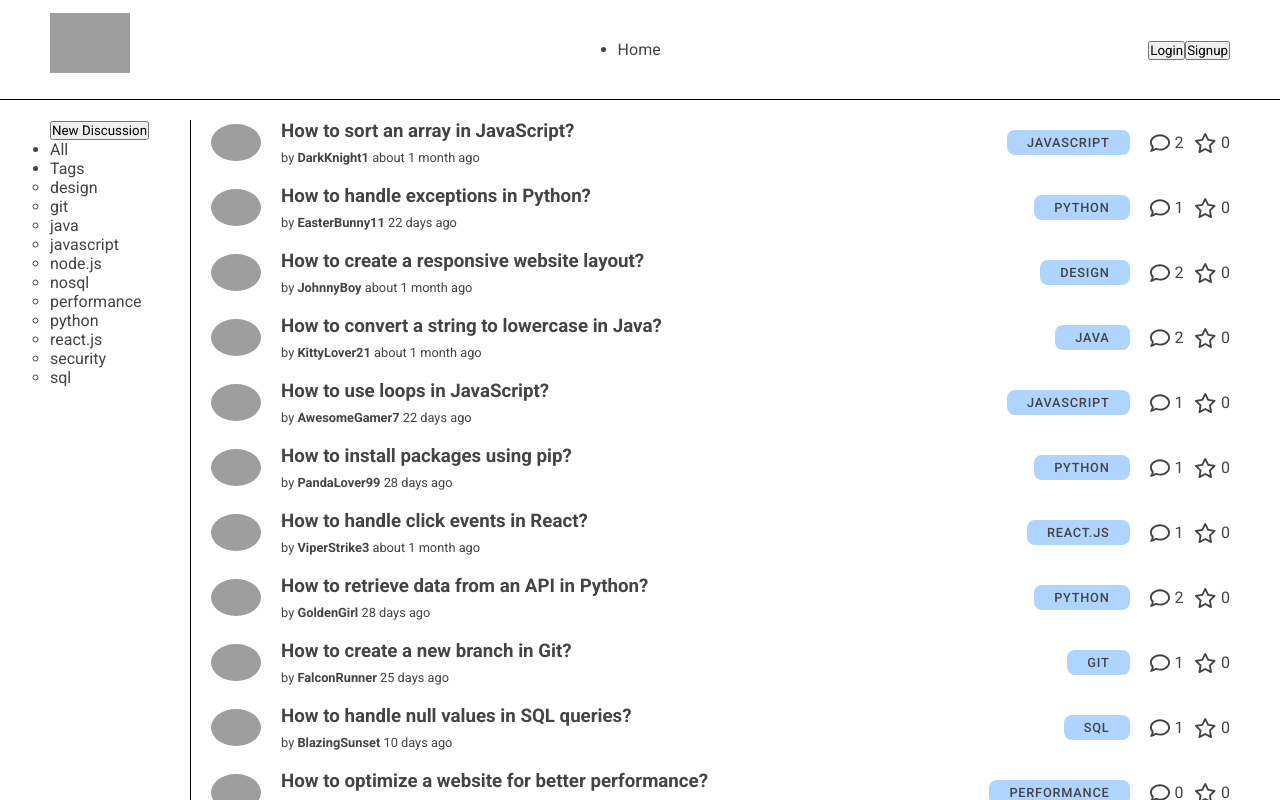
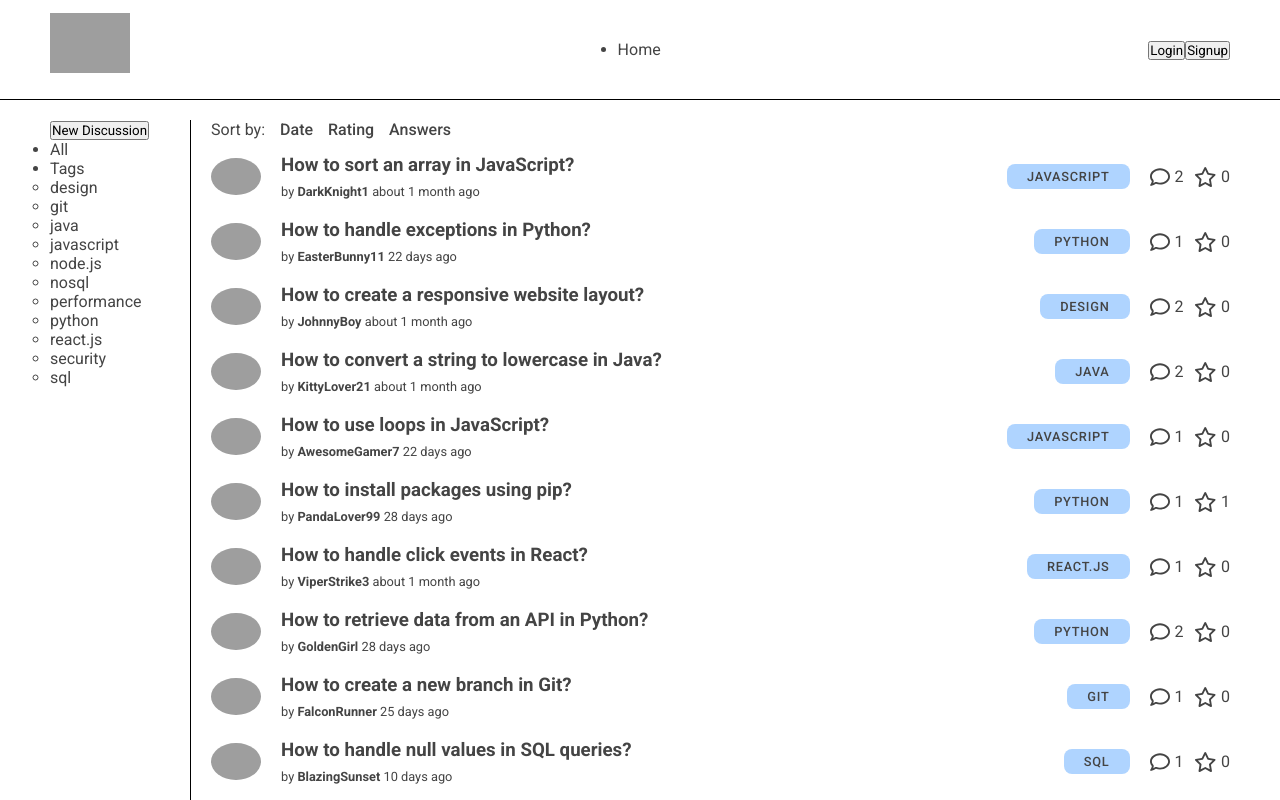
Before and after one commit to justasti/FEU6-galutinis-atsiskaitymas, a React (Vite) app: page / in a window 1280 px wide. Shown: the top 800 px of the page. Built offline with nearby package versions, Linux system fonts and the light colour scheme; data requests are answered from the project's data file; grey boxes are pictures that could not be loaded.

Commit message:
implement sorting by answers length and bidirectional sort

```diff
--- a/src/App.css
+++ b/src/App.css
@@ -27,3 +27,16 @@ a:hover {
 .login-to a {
   color: darkgoldenrod;
 }
+.sort-type {
+  display: flex;
+  gap: 15px;
+  margin-bottom: 15px;
+}
+.sort-type span {
+  font-weight: 500;
+  cursor: pointer;
+}
+.sort-type span:hover {
+  text-decoration: underline;
+  text-underline-offset: 4px;
+}
--- a/src/data.json
+++ b/src/data.json
@@ -60,7 +60,7 @@
       "datePosted": "2023-04-19T05:19:31Z",
       "isEdited": true,
       "dateEdited": "2023-04-21T15:02:16Z",
-      "ratings": [],
+      "ratings": [{ "rating": 1 }],
       "tag": "python"
     },
     {
--- a/src/features/questions/question-preview/question-preview.component.jsx
+++ b/src/features/questions/question-preview/question-preview.component.jsx
@@ -7,9 +7,7 @@ import { StyledQuestionPreview } from './question-preview.styles'
 import { Link } from 'react-router-dom'
 import { QuestionTag } from '../../'
 
-const QuestionPreview = ({ question }) => {
-  const { data: answers, isLoading: answerIsLoading } =
-    useGetAnswersByQuestionIdQuery(question.id)
+const QuestionPreview = ({ question, answers }) => {
   const { data: askedBy } = useGetUserByIdQuery(question.userId)
   const dateDifference = formatDistanceToNow(new Date(question.datePosted), {
     addSuffix: true,
@@ -34,7 +32,7 @@ const QuestionPreview = ({ question }) => {
       <div className='question-stats'>
         <span>
           <FontAwesomeIcon icon={faComment} />
-          {answerIsLoading ? 0 : answers.length}
+          {answers?.length}
         </span>
         <span>
           <FontAwesomeIcon icon={faStar} />
--- a/src/features/questions/questions-list-page/questions-list.page.jsx
+++ b/src/features/questions/questions-list-page/questions-list.page.jsx
@@ -1,23 +1,111 @@
+import { useSearchParams } from 'react-router-dom'
 import { QuestionPreview } from '../..'
 import { useGetQuestionsQuery } from '../questions.api'
 import { QuestionsContainer } from './questions-list.styles'
+import { useState, useEffect } from 'react'
+import { useGetAnswersQuery } from '../../answers/answers.api'
 
 const QuestionsList = () => {
+  const [sort, setSort] = useState(null)
+  const [order, setOrder] = useState('desc')
+  const [params, setParams] = useSearchParams()
   const {
     data: questions,
-    isLoading,
-    isSuccess,
+    isLoading: questionsLoading,
     isError,
   } = useGetQuestionsQuery()
+  const { data: answers, isLoading: answersLoading } = useGetAnswersQuery()
+
+  useEffect(() => {
+    const sortParam = params.get('sort')
+    const orderParam = params.get('order') || 'asc'
+    setSort(sortParam)
+    setOrder(orderParam)
+  }, [params])
+
+  if (isError) return <h2>Error loading posts!</h2>
+  if (questionsLoading || answersLoading) return <p>Loading...</p>
+
+  let filteredQuestions = [...questions]
+  if (sort) {
+    if (sort === 'date') {
+      filteredQuestions = filteredQuestions.sort((a, b) =>
+        order === 'desc'
+          ? b.datePosted.localeCompare(a.datePosted)
+          : a.datePosted.localeCompare(b.datePosted)
+      )
+    } else if (sort === 'rating') {
+      filteredQuestions = filteredQuestions.sort((a, b) => {
+        const ratingA = a.ratings.reduce((a, v) => a + v.rating || 0, 0)
+        const ratingB = b.ratings.reduce((a, v) => a + v.rating || 0, 0)
+        return order === 'desc' ? ratingB - ratingA : ratingA - ratingB
+      })
+    } else if (sort === 'answers') {
+      filteredQuestions = filteredQuestions.sort((a, b) => {
+        const answersA = answers.filter(
+          (answer) => answer.questionId === a.id
+        ).length
+        const answersB = answers.filter(
+          (answer) => answer.questionId === b.id
+        ).length
+
+        return order === 'desc' ? answersB - answersA : answersA - answersB
+      })
+    }
+  } else {
+    filteredQuestions = questions
+  }
+
   return (
-    <QuestionsContainer>
-      {isLoading && <p>Loading...</p>}
-      {isSuccess &&
-        questions.map((question) => (
-          <QuestionPreview question={question} key={question.id} />
-        ))}
-      {isError && <p>Error fetching data!</p>}
-    </QuestionsContainer>
+    <>
+      <div className='sort-type'>
+        <p>Sort by: </p>
+        <span
+          onClick={() =>
+            setParams({
+              sort: 'date',
+              order: order === 'asc' ? 'desc' : 'asc',
+            })
+          }
+        >
+          Date
+        </span>
+        <span
+          onClick={() =>
+            setParams({
+              sort: 'rating',
+              order: order === 'asc' ? 'desc' : 'asc',
+            })
+          }
+        >
+          Rating
+        </span>
+        <span
+          onClick={() =>
+            setParams({
+              sort: 'answers',
+              order: order === 'asc' ? 'desc' : 'asc',
+            })
+          }
+        >
+          Answers
+        </span>
+      </div>
+      <QuestionsContainer>
+        {filteredQuestions.map((question) => {
+          const answersForQuestion = [...answers].filter(
+            (answer) => answer.questionId === question.id
+          )
+          return (
+            <QuestionPreview
+              question={question}
+              answers={answersForQuestion}
+              key={question.id}
+            />
+          )
+        })}
+      </QuestionsContainer>
+    </>
   )
 }
 export default QuestionsList
```
